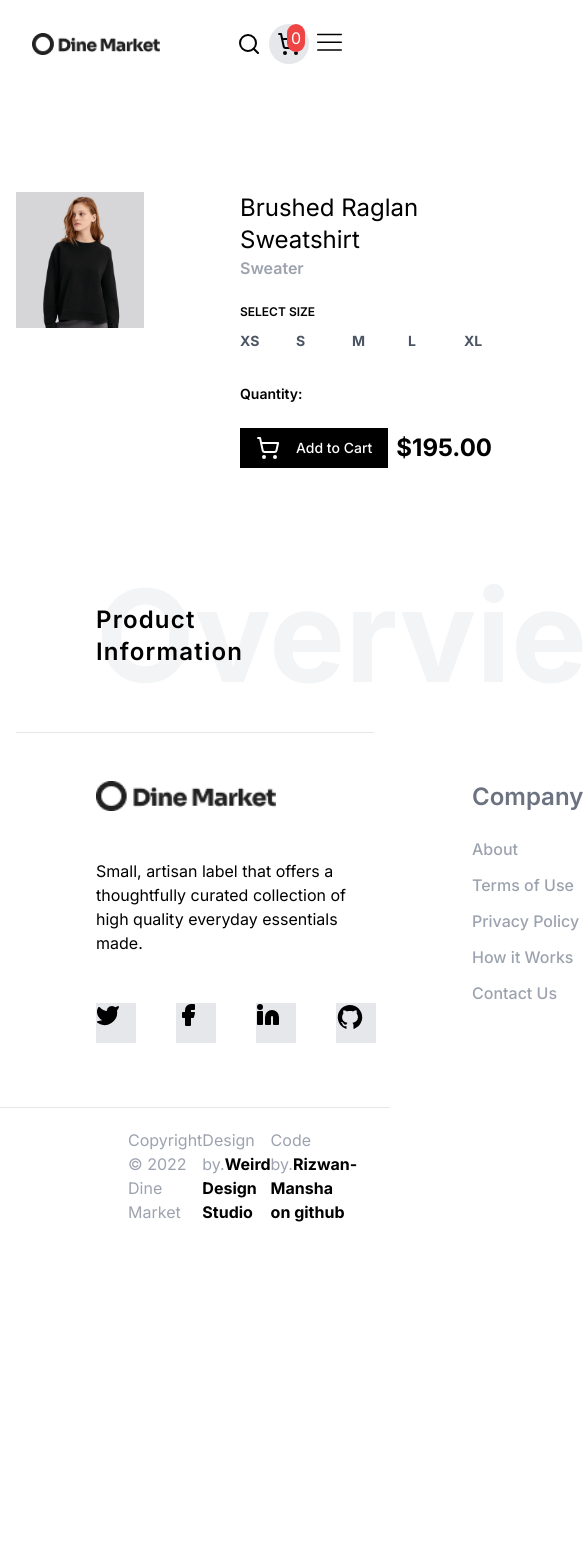
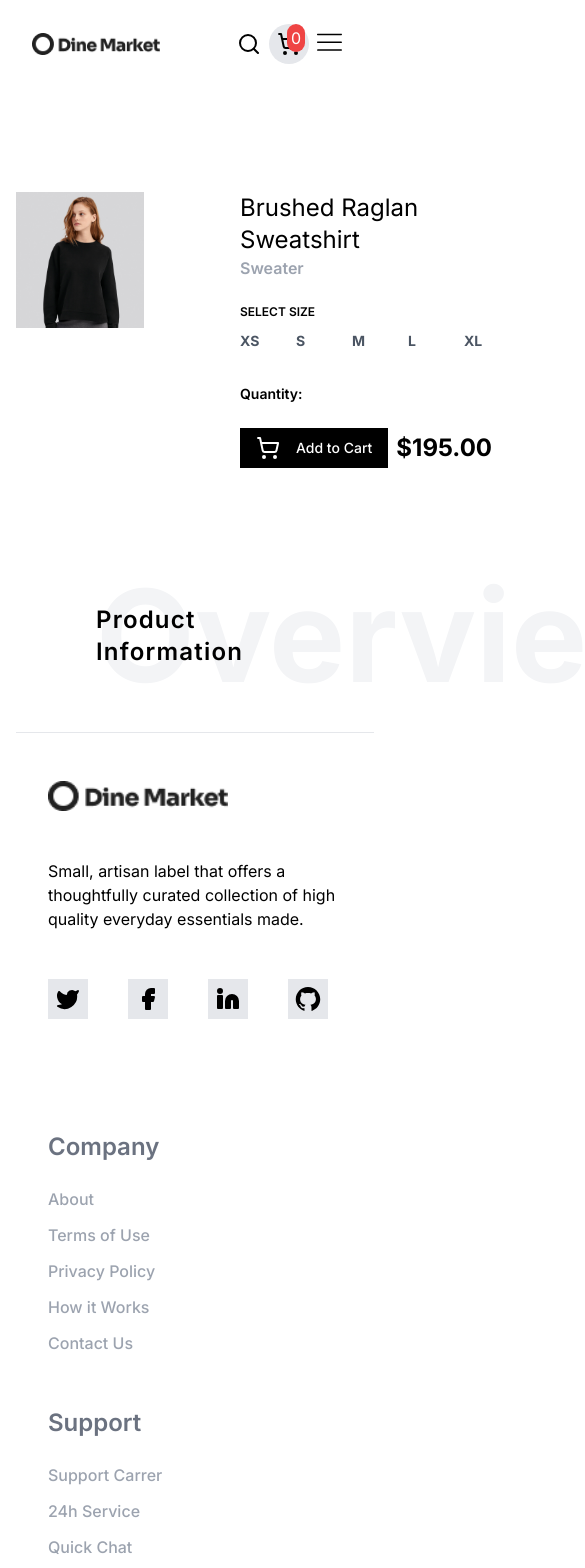
Before and after one commit to Rizwan-Mansha/hackathon_1, a Next.js app: page /products/1 in a window 390 px wide. Shown: the top 1568 px of the page, 585 px wide, since content can reach past the window. Before the commit the page ends 1244 px from the top, so only its background shows below. Built offline with nearby package versions, Linux system fonts and the light colour scheme.

Commit message:
landing page complete responsive

```diff
--- a/src/components/layout/Footer.tsx
+++ b/src/components/layout/Footer.tsx
@@ -1,105 +1,146 @@
-import React from 'react'
-import Logo from '/public/logo.webp'
-import Image from 'next/image'
-import { Twitter } from 'lucide-react';
-import { Facebook } from 'lucide-react';
-import { Linkedin } from 'lucide-react';
-import Link from 'next/link';
-import {AiFillGithub} from 'react-icons/ai'
+import React from "react";
+import Logo from "/public/logo.webp";
+import Image from "next/image";
+import { Twitter } from "lucide-react";
+import { Facebook } from "lucide-react";
+import { Linkedin } from "lucide-react";
+import Link from "next/link";
+import { AiFillGithub } from "react-icons/ai";
 
 const Footer = () => {
   return (
-    <>
-      <div className='flex ml-24'>
-            <div className='mt-12'>
-    <div className=' mb-12  '>
-      <Image src={Logo} alt={"Dine Market Logo"} className='h-[30px] w-[180px]'/>
-    </div>
-    <p className='max-w-xs mb-12'>Small, artisan label that offers a thoughtfully curated collection of high quality everyday essentials made.</p>
+    <div className="">
+      <div className="flex flex-col lg:flex-row ml-12 ">
+        <div className="mt-12 lg:mr-12 xl:mr-36">
+          <div className=" mb-12  ">
+            <Image
+              src={Logo}
+              alt={"Dine Market Logo"}
+              className="h-[30px] w-[180px]"
+            />
+          </div>
+          <p className="max-w-xs mb-12">
+            Small, artisan label that offers a thoughtfully curated collection
+            of high quality everyday essentials made.
+          </p>
 
-    {/* Social Media Logos */}
-    <div className='flex gap-x-10 mb-16'>
-    <div className='bg-gray-200 rounded-lg h-10 w-10 center'>
-    <Link href={"https://twitter.com/Muhamma60041182"} target='blank'><Twitter  className=' fill-black bg-[#f1f1f1'/></Link>
-    </div>
-    <div className='bg-gray-200 rounded-lg h-10 w-10 center'>
-    <Link href={"https://www.facebook.com/profile.php?id=100017772258554"} target='blank'><Facebook className=' fill-black' /></Link>
-    </div>
-    <div className='bg-gray-200 rounded-lg h-10 w-10 center'>
-    <Linkedin className=' fill-black' />
-    </div>
+          {/* Social Media Logos */}
+          <div className="flex  gap-x-10 mb-16">
+            <div className="bg-gray-200 rounded-lg h-10 w-10 center flex justify-center items-center">
+              <Link href={"https://twitter.com/Muhamma60041182"} target="blank">
+                <Twitter className=" fill-black bg-[#f1f1f1" />
+              </Link>
+            </div>
+            <div className="bg-gray-200 rounded-lg h-10 w-10 center flex justify-center items-center">
+              <Link
+                href={"https://www.facebook.com/profile.php?id=100017772258554"}
+                target="blank">
+                <Facebook className=" fill-black" />
+              </Link>
+            </div>
+            <div className="bg-gray-200 rounded-lg h-10 w-10 center flex justify-center items-center">
+              <Linkedin className=" fill-black" />
+            </div>
 
-    <div className='bg-gray-200 rounded-lg h-10 w-10 center'>
-       <Link href={"https://github.com/Rizwan-Mansha"} target='blank'>   <AiFillGithub className="h-7 w-7"/></Link>
-    </div>
-    </div>
+            <div className="bg-gray-200 rounded-lg h-10 w-10 center flex justify-center items-center">
+              <Link href={"https://github.com/Rizwan-Mansha"} target="blank">
+                {" "}
+                <AiFillGithub className="h-7 w-7" />
+              </Link>
+            </div>
+          </div>
+        </div>
+
+        <div className="grid grid-cols-1 sm:grid-cols-2 md:grid-cols-3  gap-y-10 mb-12 mt-12 gap-x-28 text-gray-500">
+          <div className="">
+            {/* Company */}
+            <h3 className="font-semibold text-2xl mb-6 ">Company</h3>
+            <ul className="text-base text-gray-400 font-medium">
+              <Link href={"#"}>
+                {" "}
+                <li className="mb-3">About</li>
+              </Link>
+              <Link href={"#"}>
+                {" "}
+                <li className="mb-3">Terms of Use</li>
+              </Link>
+              <Link href={"#"}>
+                {" "}
+                <li className="mb-3">Privacy Policy</li>
+              </Link>
+              <Link href={"#"}>
+                {" "}
+                <li className="mb-3">How it Works</li>
+              </Link>
+              <Link href={"#"}>
+                <li className="mb-3">Contact Us</li>
+              </Link>
+            </ul>
+          </div>
+          <div className="">
+            {/* Support */}
+            <h3 className="font-semibold text-2xl mb-6">Support</h3>
+            <ul className="text-base text-gray-400 font-medium">
+              <Link href={"#"}>
+                {" "}
+                <li className="mb-3">Support Carrer</li>
+              </Link>
+              <Link href={"#"}>
+                {" "}
+                <li className="mb-3">24h Service</li>
+              </Link>
+              <Link href={"#"}>
+                {" "}
+                <li className="mb-3">Quick Chat</li>
+              </Link>
+            </ul>
+          </div>
+          <div className="text-base">
+            {/* Contact */}
+            <h3 className="font-semibold text-2xl mb-6">Contact</h3>
+            <ul className="text-base text-gray-400 font-medium">
+              <Link href={"#"}>
+                <li>Whatsapp</li>
+              </Link>
+              <Link href={"#"}>
+                <li>Support 24h</li>
+              </Link>
+            </ul>
+          </div>
+        </div>
+      </div>
+
+        <hr className=" text-gray-950 mx-auto text-lg font-bold" />
+        {/* Copy Write */}
 
 
-    </div>
+        <div className="flex flex-col md:flex-row justify-between gap-y-3  px-12 py-5 text-gray-400">
+          <div className="flex">
+            <p>Copyright © 2022</p>
+            <h2>Dine Market</h2>
+          </div>
+
+            <div className="flex">
+              Design by.
+              <p className="pl-1 font-bold text-black text-md">Weird</p>
+              <h2 className="font-bold text-black text-md pl-1">
+                Design Studio
+              </h2>
+            </div>
+
+              <div>
+                Code by.
+                <span className="font-bold text-black text-md pl-1">
+                  Rizwan-Mansha
+                </span>
+                <h2 className="font-bold text-black text-md">on github</h2>
+              </div>
+
+          </div>
+        </div>
 
 
-    <div className='flex mb-12 mt-12 gap-x-28 text-gray-500'>
-    <div className='ml-24'>
-        {/* Company */}
-        <h3 className='font-semibold text-2xl mb-6 '>Company</h3>
-        <ul className='text-base text-gray-400 font-medium'>
-        <Link href={"#"}> <li className='mb-3'>About</li></Link>
-           <Link href={"#"}>  <li className='mb-3'>Terms of Use</li></Link>
-           <Link href={"#"}> <li className='mb-3'>Privacy Policy</li></Link>
-           <Link href={"#"}> <li className='mb-3'>How it Works</li></Link>
-           <Link href={"#"}><li className='mb-3'>Contact Us</li></Link>
+  );
+};
 
-        </ul>
-    </div>
-    <div className=''>
-        {/* Support */}
-        <h3 className='font-semibold text-2xl mb-6'>Support</h3>
-        <ul className='text-base text-gray-400 font-medium'>
-        <Link href={"#"}> <li className='mb-3'>Support Carrer</li></Link>
-           <Link href={"#"}> <li className='mb-3'>24h Service</li></Link>
-           <Link href={"#"}> <li className='mb-3'>Quick Chat</li></Link>
-
-
-        </ul>
-    </div>
-    <div className='text-base'>
-        {/* Contact */}
-        <h3 className='font-semibold text-2xl mb-6'>Contact</h3>
-        <ul className='text-base text-gray-400 font-medium'>
-           <Link href={"#"}><li>Whatsapp</li></Link>
-           <Link href={"#"}><li>Support 24h</li></Link>
-
-
-        </ul>
-    </div>
-    </div>
-
-    </div>
-
-<div>
-<hr className=" text-gray-950 mx-auto text-lg font-bold" />
-{/* Copy Write */}
-
-<div className='flex justify-between px-32 py-5 text-gray-400'>
-<div className=''>
-  <p>Copyright © 2022</p>
-  <h2>Dine Market</h2>
-</div>
-<div >
-  <p>Design by.<span className='font-bold text-black text-md'>Weird</span></p>
-  <h2 className='font-bold text-black text-md'>Design Studio</h2>
-</div>
-<div >
-<p>Code by.<span className='font-bold text-black text-md'>Rizwan-Mansha</span></p>
-<h2 className='font-bold text-black text-md'>on github</h2>
-</div>
-</div>
-
-
-</div>
-</>
-
-  )
-}
-
-export default Footer
+export default Footer;
--- a/src/components/ui/input.tsx
+++ b/src/components/ui/input.tsx
@@ -11,7 +11,7 @@ const Input = React.forwardRef<HTMLInputElement, InputProps>(
       <input
         type={type}
         className={cn(
-          "flex h-8 w-full rounded-md border border-input bg-background px-3 py-2 text-sm ring-offset-background file:border-0 file:bg-transparent file:text-sm file:font-medium placeholder:text-muted-foreground focus-visible:outline-none focus-visible:ring-2 focus-visible:ring-ring focus-visible:ring-offset-2 disabled:cursor-not-allowed disabled:opacity-50",
+          "flex h-8  rounded-md border border-input bg-background px-3 py-2 text-sm ring-offset-background file:border-0 file:bg-transparent file:text-sm file:font-medium placeholder:text-muted-foreground focus-visible:outline-none focus-visible:ring-2 focus-visible:ring-ring focus-visible:ring-offset-2 disabled:cursor-not-allowed disabled:opacity-50",
           className
         )}
         ref={ref}
--- a/src/views/Hero.tsx
+++ b/src/views/Hero.tsx
@@ -10,7 +10,7 @@ const Hero = () => {
   return (
     <section className="flex flex-col lg:flex-row gap-y-10 py-6 justify-center items-center">
       {/* content */}
-      <div className="flex-1 mt-16 mr-11 ">
+      <div className="flex-1 mt-16 ml-8 md:mr-14 ">
         <Badge className="px-4 py-2 rounded-lg font-semibold text-md bg-blue-200 text-blue-700">
           Sale 70%
         </Badge>
@@ -23,7 +23,7 @@ const Hero = () => {
         </p>
         <div className="flex  items-center py-2 px-2 mt-4 text-white font-bold">
           <div className="relative -left-2.5">
-            <Button className=" bg-black h-18 rounded-none font-semibold text-md p-3 md:p-4 ">
+            <Button className=" bg-black hover:bg-gray-900 h-18 rounded-none font-semibold text-md p-3 md:p-4 ">
               <ShoppingCart className="mr-2 h-5 w-5" />
               <div className="flex flex-col justify-center ">
                 <span className="mb-[-10px]">Start</span>
--- a/src/views/Swiper.tsx
+++ b/src/views/Swiper.tsx
@@ -19,7 +19,7 @@ const Slider = ({slides}:{slides:product[]}) => {
 
       {slides.map((slide, index) =>(
         <SwiperSlide key={index}>{
-          <div className='relative mt-12 h-[500px]'>
+          <div className='relative mt-12 h-[320px] sm:h-96'>
             <Link href={`products/${slide.id}`}>
             <div className='absolute cursor-pointer hover:scale-110 duration-500 '>
 
```
Also changed, not shown: src/views/Promotions.tsx (+4 -4 lines), src/views/SubscribeNews.tsx (+20 -13 lines), src/views/UniqueAthentic.tsx (+66 -35 lines).
